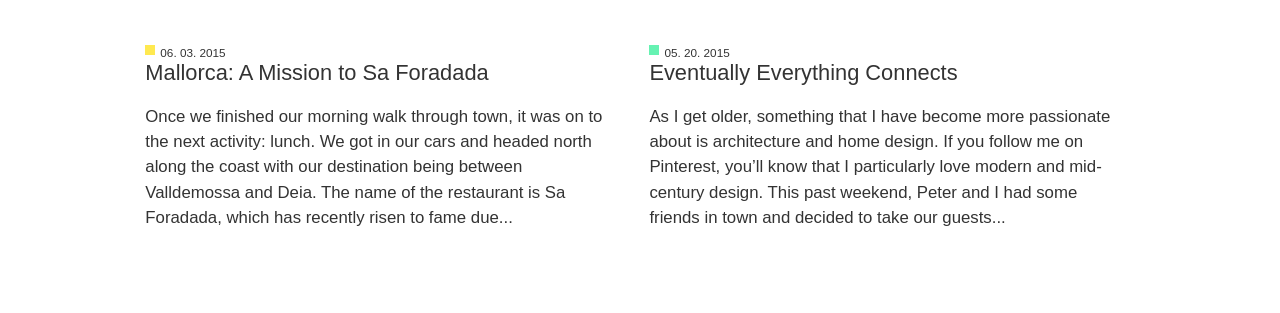
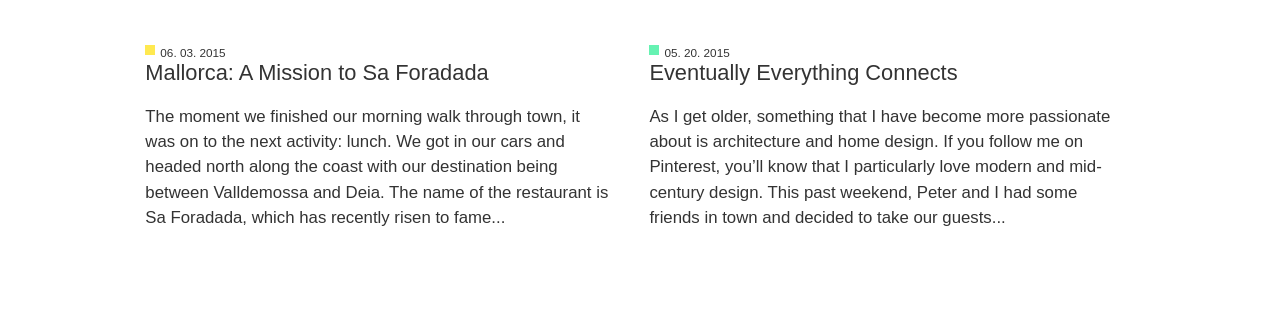
Before and after one commit to PHironaka/Miru-Blog, a Jekyll site: the page built from archives/index.html, in a window 1280 px wide. Shown: the part 1414-1727 px from the top of the page. Built offline with Jekyll 4.4.1, drawn with Linux system fonts in a browser that asks for light colours; some web fonts are replaced; a script that is not in the unit is left out; comment, search, counter and statistics services are not loaded.

Commit message:
Updated Mallorca Pt 4 A Mission To Sa Foradada

```diff
--- a/_posts/2015-06-03-mallorca-pt-4-a-mission-to-sa-foradada.markdown
+++ b/_posts/2015-06-03-mallorca-pt-4-a-mission-to-sa-foradada.markdown
@@ -15,7 +15,7 @@ img: bar-safradada.jpg
 name: peter-hironaka
 ---
 
-Once we finished our morning walk through town, it was on to the next activity: lunch. We got in our cars and headed north along the coast with our destination being between Valldemossa and Deia. The name of the restaurant is Sa Foradada, which has recently risen to fame due to high praise from the likes of The New York Times and [The Selby](http://tmagazine.blogs.nytimes.com/2012/05/18/edible-selby-fire-island/?_r=0). For those of you who aren't too familiar with Sa Foradada, it's not the the type of restaurant you can just stroll into, order paella and einsemada and be on your merry way. Arriving at the place is half the battle, it's an adventure. Patrons have two ways of arrival: by sail or by foot. We definitely didn't have a boat, so we hoofed it down the steep trail all the way to the restaurant. It ended up taking about an hour each way, approximately two miles with a 1,400ft elevation change from start to finish. Good thing we all packed running shoes!
+The moment we finished our morning walk through town, it was on to the next activity: lunch. We got in our cars and headed north along the coast with our destination being between Valldemossa and Deia. The name of the restaurant is Sa Foradada, which has recently risen to fame due to high praise from the likes of The New York Times and [The Selby](http://tmagazine.blogs.nytimes.com/2012/05/18/edible-selby-fire-island/?_r=0). For those of you who aren't too familiar with Sa Foradada, it's not the the type of restaurant you can just stroll into, order paella and einsemada and be on your merry way. Arriving at the place is half the battle, it's an adventure. Patrons have two ways of arrival: by sail or by foot. We definitely didn't have a boat, so we hoofed it down the steep trail all the way to the restaurant. It ended up taking about an hour each way, approximately two miles with a 1,400ft elevation change from start to finish. Good thing we all packed running shoes!
 
 The hike down to the restaurant was an adventure onto itself. The parking lot is situated at the very top of the mountainside, which is directly above one of the most picturesque vistas along the western coast of Mallorca. Before beginning our descent down the steep hill, we passed a beautiful rustic old mansion called Son Marroig. The manor was built in the 19th century and served as a private residence to the Austrian Habsburgs. With it's magnificant stone construction and endless views of the Mediterranean, it was definitely one of the prettiest homes we saw along our trip. As a matter of fact, there was actually a wedding reception being held the day we walked the trail.
 
```
